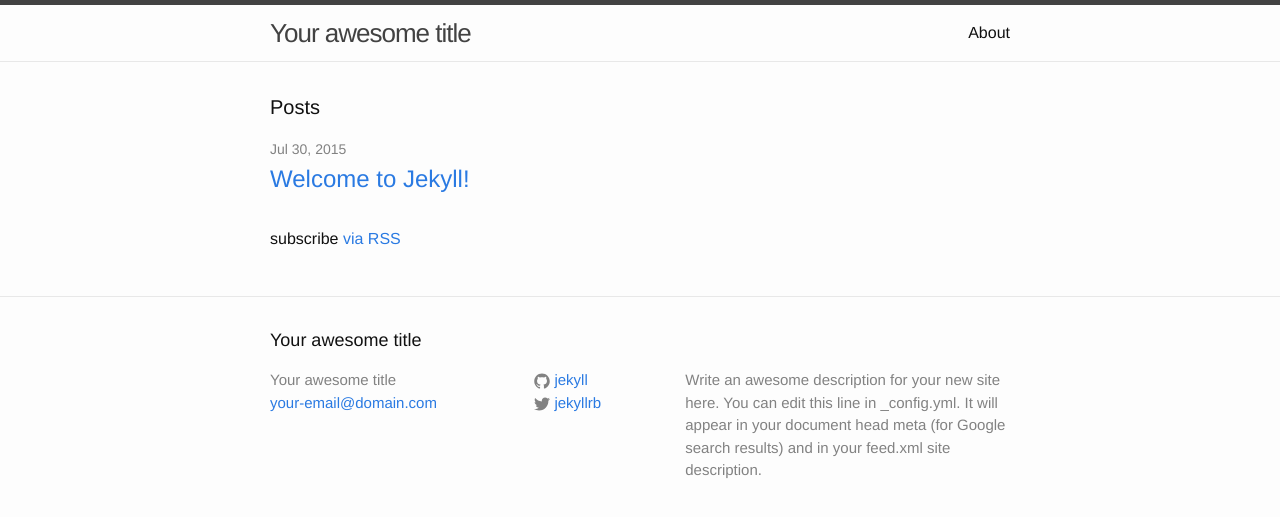
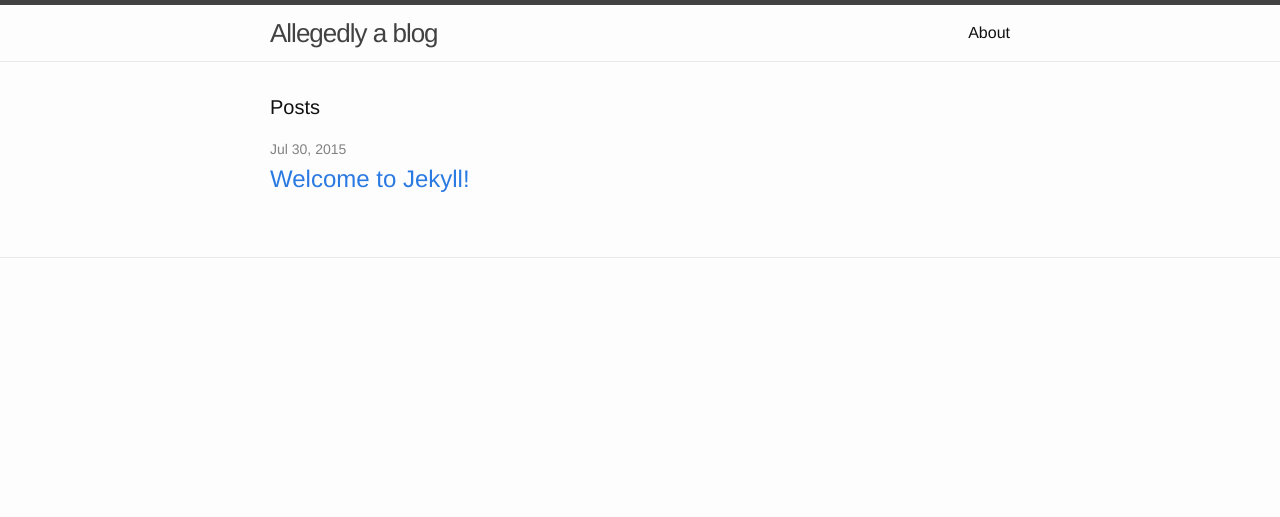
Before and after one commit to Werkov/Werkov.github.io, a Jekyll site: the page built from index.html, in a window 1280 px wide. Shown: the top 517 px of the page. Built offline with Jekyll 4.4.1, drawn with Linux system fonts in a browser that asks for light colours.

Commit message:
Customization of layouts and configuration

```diff
--- a/_config.yml
+++ b/_config.yml
@@ -1,14 +1,7 @@
 # Site settings
-title: Your awesome title
-email: your-email@domain.com
-description: > # this means to ignore newlines until "baseurl:"
-  Write an awesome description for your new site here. You can edit this
-  line in _config.yml. It will appear in your document head meta (for
-  Google search results) and in your feed.xml site description.
+title: Allegedly a blog
 baseurl: "" # the subpath of your site, e.g. /blog/
-url: "http://yourdomain.com" # the base hostname & protocol for your site
-twitter_username: jekyllrb
-github_username:  jekyll
+url: "http://koutny.org" # the base hostname & protocol for your site
 
 # Build settings
 markdown: kramdown
--- a/_includes/footer.html
+++ b/_includes/footer.html
@@ -1,55 +1,4 @@
 <footer class="site-footer">
 
-  <div class="wrapper">
-
-    <h2 class="footer-heading">{{ site.title }}</h2>
-
-    <div class="footer-col-wrapper">
-      <div class="footer-col  footer-col-1">
-        <ul class="contact-list">
-          <li>{{ site.title }}</li>
-          <li><a href="mailto:{{ site.email }}">{{ site.email }}</a></li>
-        </ul>
-      </div>
-
-      <div class="footer-col  footer-col-2">
-        <ul class="social-media-list">
-          {% if site.github_username %}
-          <li>
-            <a href="https://github.com/{{ site.github_username }}">
-              <span class="icon  icon--github">
-                <svg viewBox="0 0 16 16">
-                  <path fill="#828282" d="M7.999,0.431c-4.285,0-7.76,3.474-7.76,7.761 c0,3.428,2.223,6.337,5.307,7.363c0.388,0.071,0.53-0.168,0.53-0.374c0-0.184-0.007-0.672-0.01-1.32 c-2.159,0.469-2.614-1.04-2.614-1.04c-0.353-0.896-0.862-1.135-0.862-1.135c-0.705-0.481,0.053-0.472,0.053-0.472 c0.779,0.055,1.189,0.8,1.189,0.8c0.692,1.186,1.816,0.843,2.258,0.645c0.071-0.502,0.271-0.843,0.493-1.037 C4.86,11.425,3.049,10.76,3.049,7.786c0-0.847,0.302-1.54,0.799-2.082C3.768,5.507,3.501,4.718,3.924,3.65 c0,0,0.652-0.209,2.134,0.796C6.677,4.273,7.34,4.187,8,4.184c0.659,0.003,1.323,0.089,1.943,0.261 c1.482-1.004,2.132-0.796,2.132-0.796c0.423,1.068,0.157,1.857,0.077,2.054c0.497,0.542,0.798,1.235,0.798,2.082 c0,2.981-1.814,3.637-3.543,3.829c0.279,0.24,0.527,0.713,0.527,1.437c0,1.037-0.01,1.874-0.01,2.129 c0,0.208,0.14,0.449,0.534,0.373c3.081-1.028,5.302-3.935,5.302-7.362C15.76,3.906,12.285,0.431,7.999,0.431z"/>
-                </svg>
-              </span>
-
-              <span class="username">{{ site.github_username }}</span>
-            </a>
-          </li>
-          {% endif %}
-
-          {% if site.twitter_username %}
-          <li>
-            <a href="https://twitter.com/{{ site.twitter_username }}">
-              <span class="icon  icon--twitter">
-                <svg viewBox="0 0 16 16">
-                  <path fill="#828282" d="M15.969,3.058c-0.586,0.26-1.217,0.436-1.878,0.515c0.675-0.405,1.194-1.045,1.438-1.809
-                  c-0.632,0.375-1.332,0.647-2.076,0.793c-0.596-0.636-1.446-1.033-2.387-1.033c-1.806,0-3.27,1.464-3.27,3.27 c0,0.256,0.029,0.506,0.085,0.745C5.163,5.404,2.753,4.102,1.14,2.124C0.859,2.607,0.698,3.168,0.698,3.767 c0,1.134,0.577,2.135,1.455,2.722C1.616,6.472,1.112,6.325,0.671,6.08c0,0.014,0,0.027,0,0.041c0,1.584,1.127,2.906,2.623,3.206 C3.02,9.402,2.731,9.442,2.433,9.442c-0.211,0-0.416-0.021-0.615-0.059c0.416,1.299,1.624,2.245,3.055,2.271 c-1.119,0.877-2.529,1.4-4.061,1.4c-0.264,0-0.524-0.015-0.78-0.046c1.447,0.928,3.166,1.469,5.013,1.469 c6.015,0,9.304-4.983,9.304-9.304c0-0.142-0.003-0.283-0.009-0.423C14.976,4.29,15.531,3.714,15.969,3.058z"/>
-                </svg>
-              </span>
-
-              <span class="username">{{ site.twitter_username }}</span>
-            </a>
-          </li>
-          {% endif %}
-        </ul>
-      </div>
-
-      <div class="footer-col  footer-col-3">
-        <p class="text">{{ site.description }}</p>
-      </div>
-    </div>
-
-  </div>
 
 </footer>
--- a/index.html
+++ b/index.html
@@ -18,6 +18,4 @@ layout: default
     {% endfor %}
   </ul>
 
-  <p class="rss-subscribe">subscribe <a href="{{ "/feed.xml" | prepend: site.baseurl }}">via RSS</a></p>
-
 </div>
```
